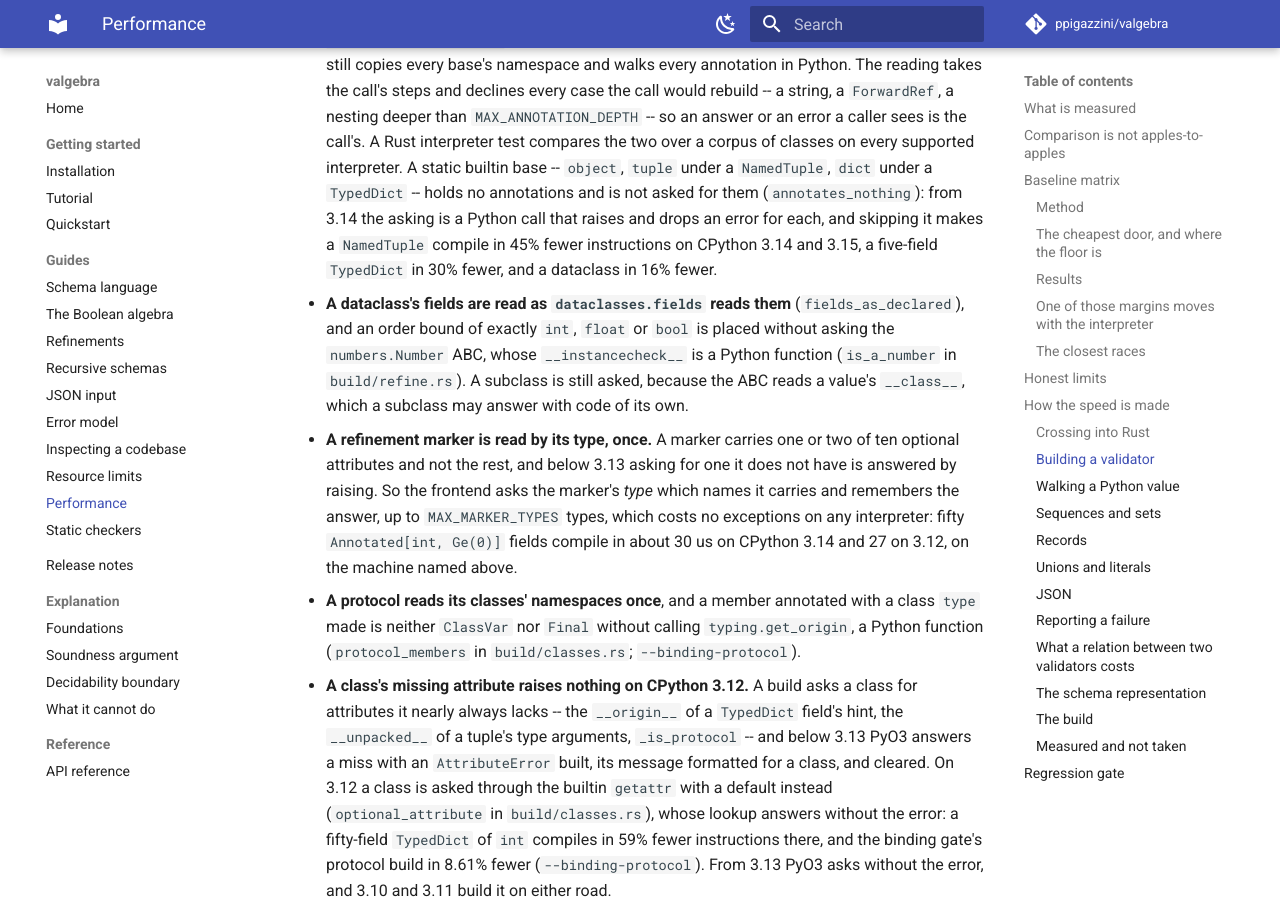
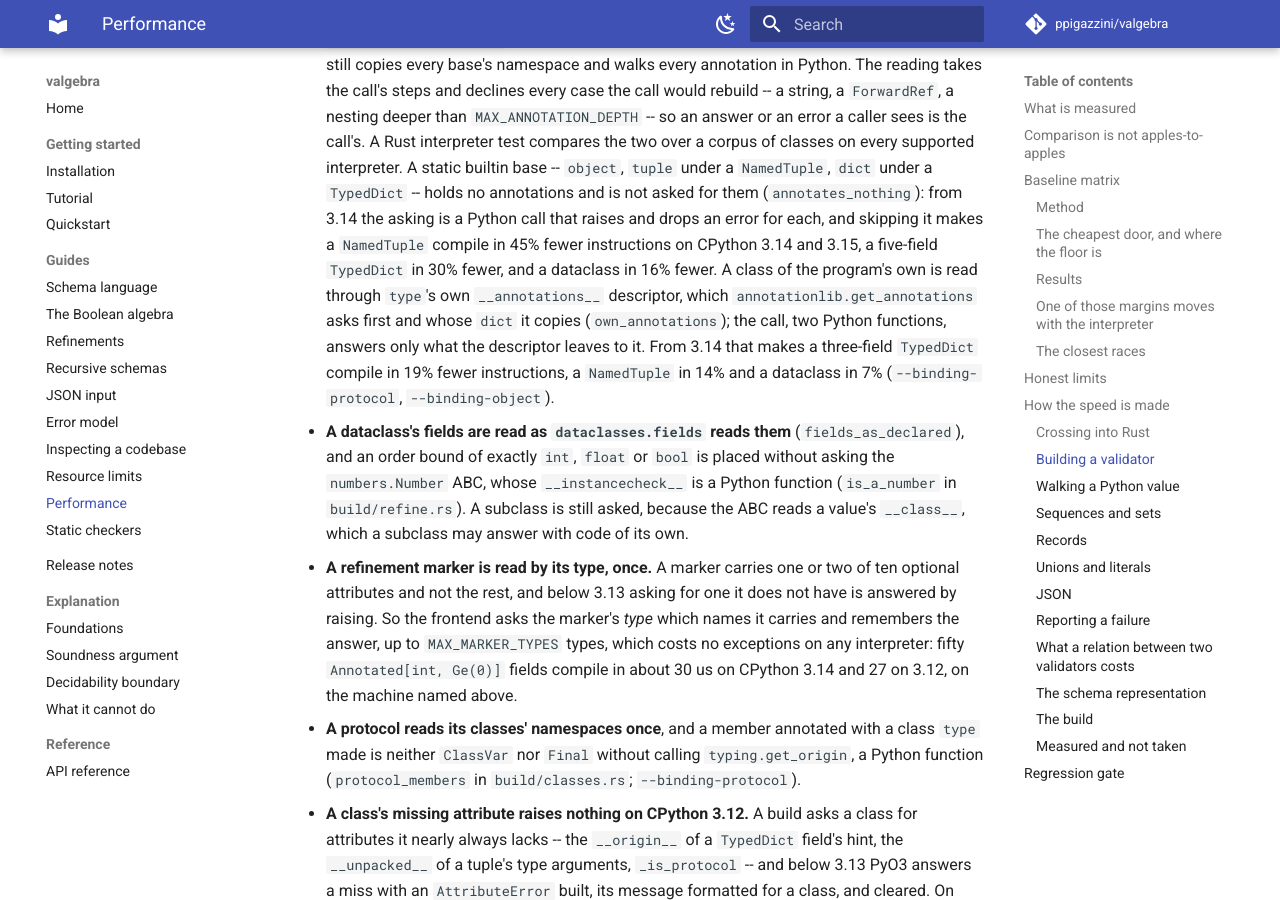
Before and after one commit to ppigazzini/valgebra, an MkDocs documentation site: the page built from docs/11-performance.md, in a window 1280 px wide and 900 px high, scrolled down 10305 px. Built offline with MkDocs 1.6.1 and Material for MkDocs 9.7.7, drawn with Linux system fonts in a browser that asks for light colours; comment, search, counter and statistics services are not loaded.

Commit message:
perf: a class's own annotations are read off type's descriptor from 3.14
From 3.14 `get_type_hints` reads a class's own annotations through
`annotationlib.get_annotations`, and the reading the frontend takes in its place
called it once per class on the `__mro__`: two Python functions, a `match` on
the format, an `isinstance` and a `try` around one C call. For a class the call
asks `type`'s own `__annotations__` descriptor first and, handed a `dict`,
returns a copy of it. `own_annotations` asks the descriptor itself and copies
the `dict`; anything else it answers -- `None`, a `dict` subclass, an error --
is left to the call, which asks the descriptor again and answers it. A class
whose annotations raise is evaluated once more that way before the error
leaves, beside the evaluation `get_type_hints` makes after the decline.

On 3.14 a three-field `TypedDict` compiles in 19% fewer instructions, a
`NamedTuple` in 14%, a dataclass in 7% and a fifty-field `TypedDict` in 3%; on
3.15, 17%, 13%, 6% and 3%. The instruction gate reads the protocol build 4.58%
and the dataclass build 2.82% cheaper on 3.14, the annotated build 0.71%, and
every other binding shape 0.00%.

Each reading is compiled for the interpreter the extension is built for -- the
descriptor and the call under `Py_3_14`, the namespace lookup below it -- so
neither is code the coverage lane's 3.12 counts and never runs. The annotation
corpus gains a class under `ValueError`, a static base the skip list does not
name, which the descriptor refuses and the call answers, and one whose
annotations are held in a `dict` subclass.

The binding mutation sweep links 3.12, which compiles `own_annotations` out,
so every mutant of it builds and passes there and reads as a survivor that
says nothing about a test; `.cargo/mutants.toml` excludes it by name, as it
excludes the other bodies a release compiles out. What `cargo mutants` offers
for it is a `PyResult` no build accepts, so the exclusion takes no mutant a
build could judge, and the annotation corpus reads it on every release that
compiles it.

```diff
--- a/docs/11-performance.md
+++ b/docs/11-performance.md
@@ -479,7 +479,13 @@ program that builds validators per request, and to no validation call.
   is not asked for them (`annotates_nothing`): from 3.14 the asking is a
   Python call that raises and drops an error for each, and skipping it makes a
   `NamedTuple` compile in 45% fewer instructions on CPython 3.14 and 3.15, a
-  five-field `TypedDict` in 30% fewer, and a dataclass in 16% fewer.
+  five-field `TypedDict` in 30% fewer, and a dataclass in 16% fewer. A class
+  of the program's own is read through `type`'s own `__annotations__`
+  descriptor, which `annotationlib.get_annotations` asks first and whose
+  `dict` it copies (`own_annotations`); the call, two Python functions, answers
+  only what the descriptor leaves to it. From 3.14 that makes a three-field
+  `TypedDict` compile in 19% fewer instructions, a `NamedTuple` in 14% and a
+  dataclass in 7% (`--binding-protocol`, `--binding-object`).
 - **A dataclass's fields are read as `dataclasses.fields` reads them**
   (`fields_as_declared`), and an order bound of exactly `int`, `float` or `bool`
   is placed without asking the `numbers.Number` ABC, whose `__instancecheck__`
```
Also changed, not shown: docs/dev/03-frontend.md (+10 -1 lines), 3 other files.
